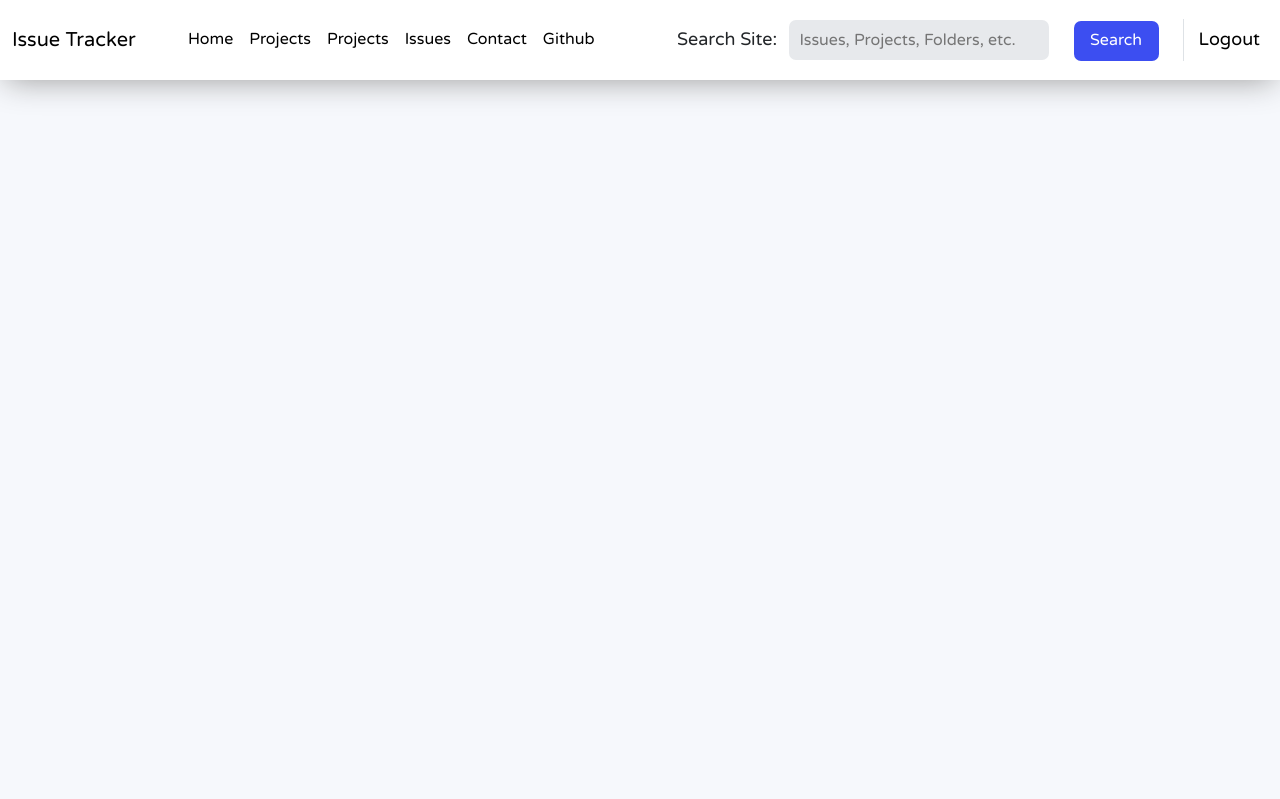
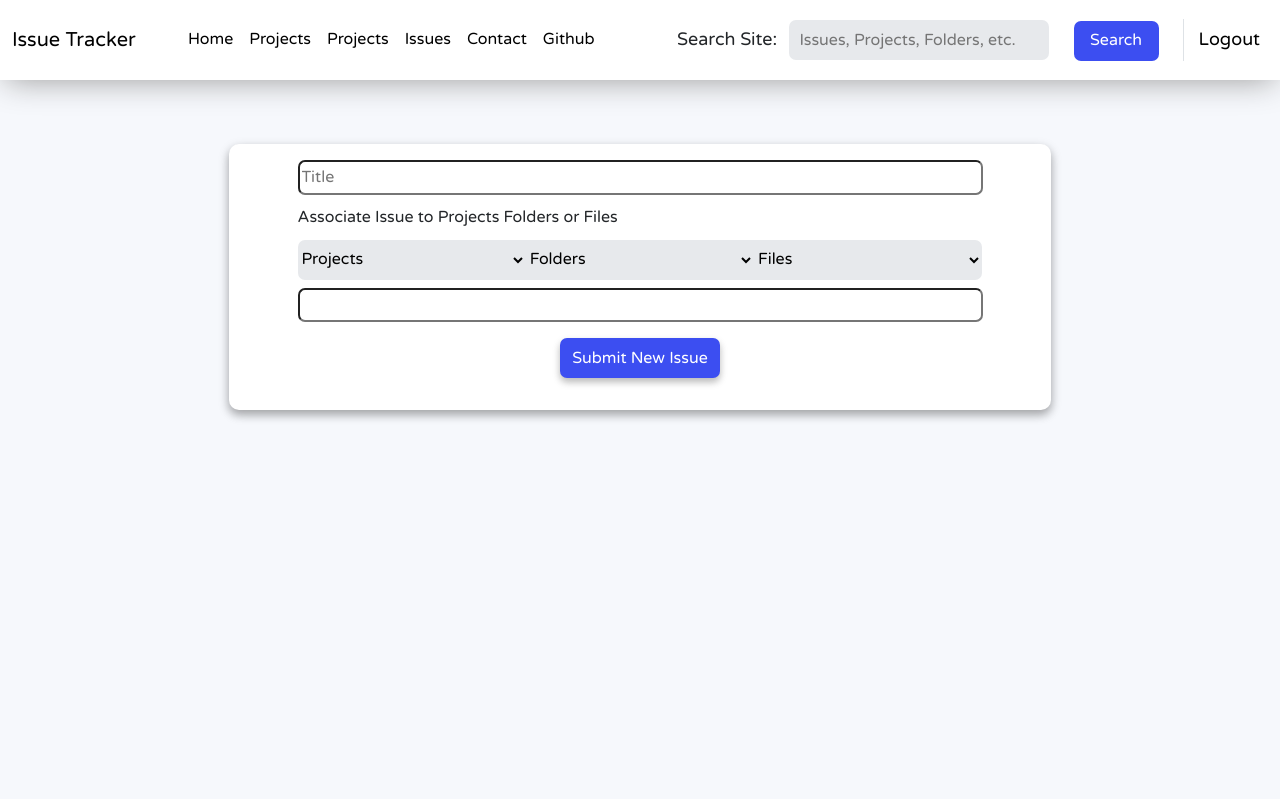
Before and after one commit to RHAM231/GitHub-Issue-Frontend, a Django app: page /issue-create in a window 1280 px wide. Shown: the top 799 px of the page. Run offline with Django 3.2, Linux system fonts and the light colour scheme; some libraries are stand-ins or nearby versions.

Commit message:
Working on issue create page

```diff
--- a/base/forms.py
+++ b/base/forms.py
@@ -30,6 +30,16 @@ AUTHOR_CHOICES = [
 PROJECT_CHOICES = [
     ('title', 'Projects'),
     ('project1', 'Project1'),
+]
+
+FOLDER_CHOICES = [
+    ('title', 'Folders'),
+    ('folder1', 'Folder1'),
+]
+
+FILE_CHOICES = [
+    ('title', 'Files'),
+    ('file1', 'File1'),
 ]
 
 SORT_CHOICES = [
@@ -72,3 +82,29 @@ class IssueSearchForm(forms.Form):
         widget=forms.Select(
             attrs={'class':'filter-field'},
             choices=SORT_CHOICES))
+
+
+class IssueCreateForm(forms.Form):
+    title = forms.CharField(
+        required=False,
+        widget=forms.TextInput(
+            attrs={'placeholder':'Title', 'class': 'issue-title'}
+        ))
+    project_associate = forms.CharField(
+        required=False,
+        widget=forms.Select(
+            attrs={'class':'associate-field'},
+            choices=PROJECT_CHOICES))
+    folder_associate = forms.CharField(
+        required=False,
+        widget=forms.Select(
+            attrs={'class':'associate-field'},
+            choices=FOLDER_CHOICES))
+    file_associate = forms.CharField(
+        required=False,
+        widget=forms.Select(
+            attrs={'class':'associate-field'},
+            choices=FILE_CHOICES))
+    comment = forms.CharField(
+        required=False,
+        widget=forms.TextInput)
--- a/base/templates/base/issue_create.html
+++ b/base/templates/base/issue_create.html
@@ -8,6 +8,51 @@
   <div class="row mt-5 mb-5"></div>
 
 
+  <form action="/TBD/" method="POST"></form>
+    {% csrf_token %}
+
+    <div class="row mt-4 mb-5">
+      <div class="col-8 col-offset-2 mx-auto">
+
+        <div class="form-box py-3">
+          <div class="col-10 mx-auto">
+
+            <div class="row">
+                {{ form.title }}
+            </div>
+
+            <div class="row my-2">
+              <a>Associate Issue to Projects Folders or Files</a>
+            </div>
+
+            <div class="row my-2" style="display: flex;">
+            {% for field in form %}
+              {% if '_associate' in field.name %}
+              <!-- <div class="row"> -->
+                <!-- <div class="col-4"> -->
+                  <a class="associate-tag">{{ field }}</a>
+                <!-- </div> -->
+              <!-- </div> -->
+              {% endif %}
+            {% endfor %}
+            </div>
+
+            <div class="row">
+                {{ form.comment }}
+            </div>
+
+            <div class="row d-flex justify-content-center py-3">
+              <input type="submit" value="Submit New Issue" class="form-button">
+            </div>
+
+          </div>
+        </div>
+
+      </div>
+    </div>
+
+
+  </form>
 
 </div>
 
--- a/base/views.py
+++ b/base/views.py
@@ -1,5 +1,5 @@
 from django.shortcuts import render
-from .forms import IssueSearchForm
+from .forms import IssueSearchForm, IssueCreateForm
 
 
 # Create your views here.
@@ -34,7 +34,11 @@ def file_contents(request):
 
 
 def issue_create(request):
-    return render(request, 'base/issue_create.html')
+    form = IssueCreateForm()
+    context = {
+        'form': form,
+    }
+    return render(request, 'base/issue_create.html', context)
 
 
 def issue_read(request):
--- a/static/style.css
+++ b/static/style.css
@@ -213,6 +213,21 @@ items*/
   border-radius: 5px 5px 5px 5px;
 }
 
+.search-glass{
+  height: 40px;
+  width: 30px;
+  background: #e7e9ec;
+  color: #777777;
+  position: relative;
+}
+
+.search-glass > i{
+  position: absolute;
+  top: 50%;
+  left: 70%;
+  transform: translate(-50%, -50%);
+}
+
 /* .issue-tab > a{
   position: absolute;
   background: #3c4ef1;
@@ -300,7 +315,7 @@ items*/
   /* margin-left: none; */
   /* overflow: hidden; */
   /* flex-grow: 100; */
-  width: calc(100% - 240px);
+  width: calc(100% - 270px);
 }
 
 .issue-test{
@@ -372,6 +387,70 @@ items*/
 
 #id_sort{
   border-radius: 0px 7px 7px 0px;
+}
+
+/**************************************************************************/
+/*----ISSUES CREATE PAGE----*/
+/**************************************************************************/
+
+.form-box{
+  background: #ffffff;
+  border-radius: 10px;
+  box-shadow: 0 5px 9px 0 rgba(0,0,0,0.2), 0 4px 12px 0 rgba(0,0,0,0.19);
+}
+
+#id_title{
+  border-radius: 7px;
+  width: 100%;
+}
+
+.associate-tag{
+  width: 33.33%;
+}
+
+.associate-field{
+  height: 40px;
+  width: 100%;
+  background: #e7e9ec;
+  color: #000000;
+  border: none;
+  /* border-radius: 7px 0px 0px 7px;  */
+}
+
+#id_project_associate{
+  border-radius: 7px 0px 0px 7px;
+}
+
+#id_file_associate{
+  border-radius: 0px 7px 7px 0px;
+}
+
+#id_comment{
+  border-radius: 7px;
+  width: 100%;
+  outline: none;
+}
+
+.form-button{
+  height: 40px;
+  width: 160px;
+  background: #3c4ef1;
+  color: #FFFFFF;
+  box-shadow: 0 4px 8px 0 rgba(0,0,0,0.15), 0 4px 6px 0 rgba(0,0,0,0.15);
+  border: none;
+  border-radius: 7px;
+  padding: 0px 0px 0px 0px;
+}
+
+.form-button:hover{
+  text-decoration: none;
+  color: #FFFFFF;
+  background: #18b5c0;
+}
+
+.form-button:focus{
+  outline: none;
+  box-shadow: none;
 }
 
 /**************************************************************************/
```
Also changed, not shown: base/templates/base/issue_list.html (+6 -3 lines).
